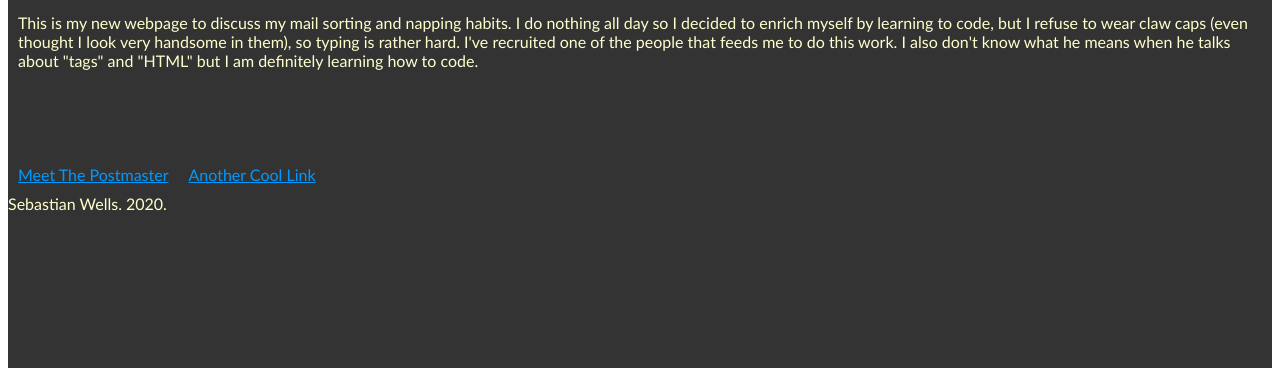
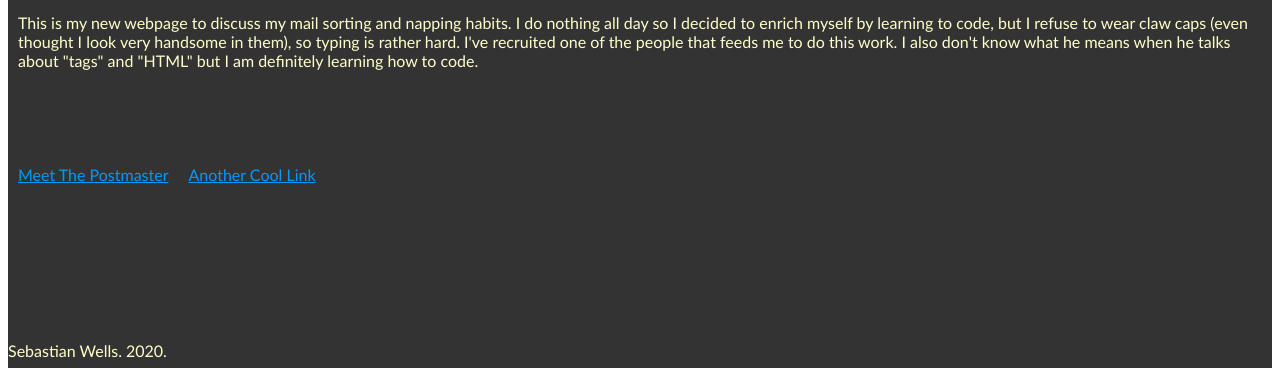
Before and after one commit to lv56steelix/portfolio-site, a plain HTML site: page index.html in a window 1280 px wide. Shown: the part 440-816 px from the top of the page. Drawn offline with Linux system fonts and the light colour scheme.

Commit message:
Giving up on the footer because GitHub has sucked the life out of me

```diff
--- a/style.css
+++ b/style.css
@@ -59,6 +59,6 @@ footer {
     color: #ffffcc;
     position: fixed;
     left: 10;
-    bottom: 30;
+    bottom: 0;
     width: 100%;
 }
```
